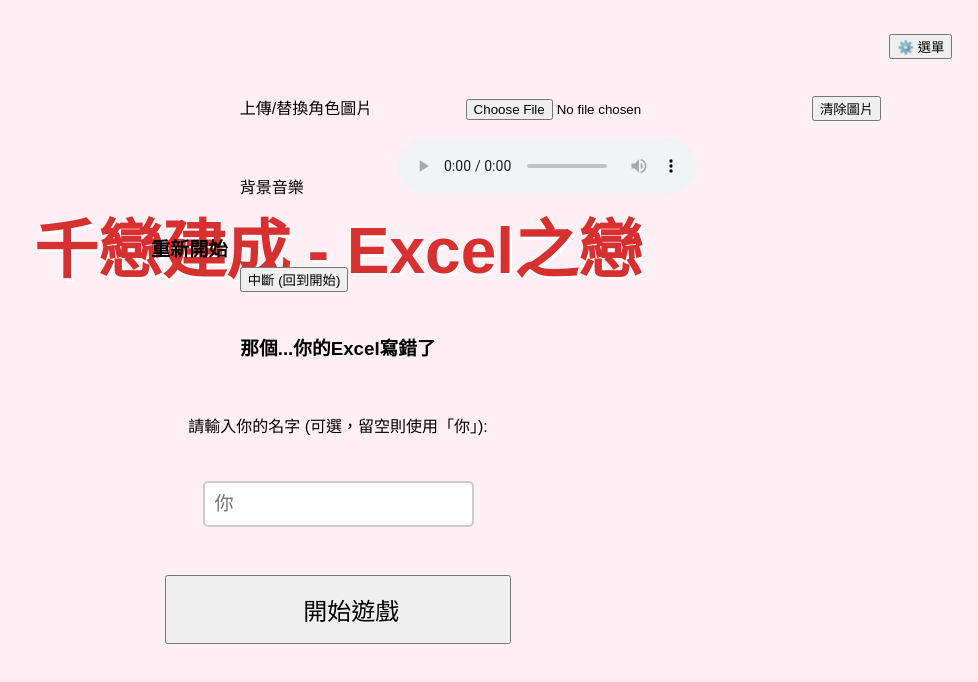
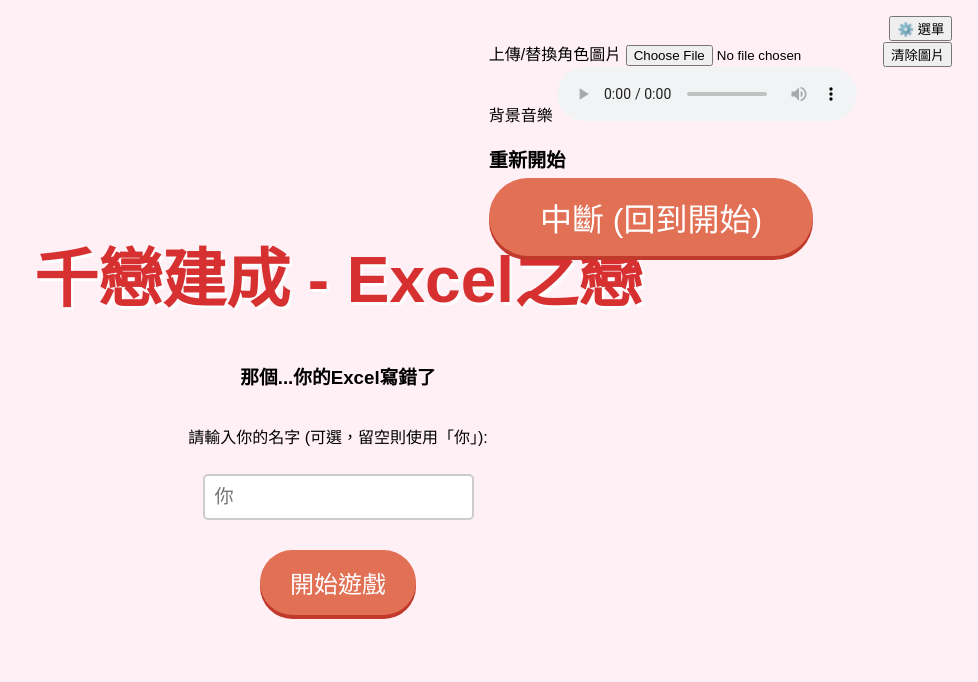
Before and after one commit to kimhong9291/Jiallo, a plain HTML site: page index.html in a window 1280 px wide. Shown: the whole page, without its empty margins (302-1280 px from the left). Drawn offline with Linux system fonts and the light colour scheme; placeholder pictures from the web are drawn by us.

Commit message:
測試14

```diff
--- a/index.html
+++ b/index.html
@@ -2,19 +2,14 @@
 <html lang="zh-Hant">
 
 <head>
-
-
     <meta charset="UTF-8">
-
-
     <meta name="viewport" content="width=device-width, initial-scale=1.0">
     <title>千戀建成 - Excel之戀 (分批播放版)</title>
-
-
     <link rel="stylesheet" href="./styles.css">
 </head>
 
 <body>
+
     <div id="door-transition">
         <div class="door-half left-door"></div>
         <div class="door-half right-door"></div>
@@ -22,6 +17,8 @@
 
     <div id="game-container">
         <div class="bg-grid"></div>
+
+        <div id="chapter-title-overlay" style="display: none;"></div>
 
         <div id="game-menu-wrapper">
             <button id="menu-toggle-btn">⚙️ 選單</button>
@@ -36,18 +33,16 @@
                 <div id="music-player">
                     <label for="bgm">背景音樂</label>
                     <audio id="bgm" loop controls>
-
                         <source src="./media/千恋＊万花 主題歌「恋ひ恋ふ縁」.mp4" type="audio/mp4">
                         您的瀏覽器不支持 audio 元素。
-
                     </audio>
                 </div>
 
                 <div id="restartGame-button">
-                                                            <div
-                        style="font-size: 1.2em; font-weight: bold; margin-bottom: 5px;">重新開始</div>
-                                        <button id="interrupt-btn" class="menu-btn" onclick="restartGame()">中斷
-                        (回到開始)</button>
+                    <p style="font-size: 1.2em; font-weight: bold; margin-bottom: 5px;">重新開始</p>
+                    <button id="interrupt-btn" class="action-btn" onclick="restartGame()">
+                        中斷 (回到開始)
+                    </button>
                 </div>
             </div>
         </div>
@@ -74,15 +69,12 @@
             <p>請輸入你的名字 (可選，留空則使用「你」):</p>
 
             <input type="text" id="player-name-input" placeholder="你" maxlength="10" autocomplete="off"
-
                 style="margin: 10px 0; padding: 10px; font-size: 1.2em; border: 2px solid #ccc; border-radius: 5px;">
 
-                        <button id="start-game-btn" class="option-btn"
+            <button id="start-game-btn" class="action-btn"
                 style="padding: 15px 30px; font-size: 1.5em; margin-top: 20px;">
                 開始遊戲
             </button>
-
-
         </div>
 
         <div id="end-screen" style="display: none;">
```
Lines whose indentation alone changed are shown as unchanged.
